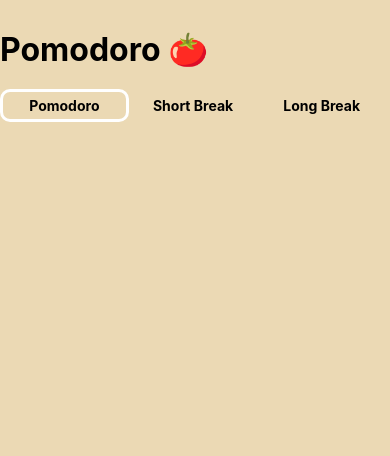
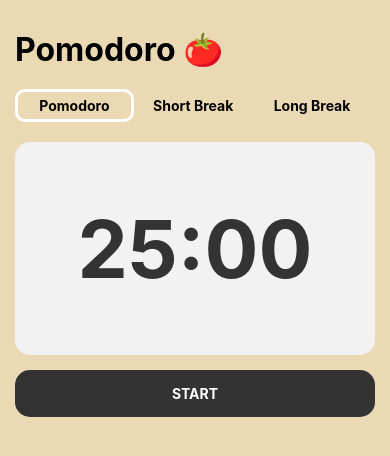
Before and after one commit to CosmeNicolas/PomodorReactNative, a React Native app: screen / in a window 390 px wide. Shown: the top 456 px of the page. Built offline with nearby package versions, Linux system fonts and the light colour scheme.

Commit message:
agregue un boton para iniciar y detener el reloj, agregando estilos

```diff
--- a/App.js
+++ b/App.js
@@ -1,5 +1,5 @@
 import { StatusBar } from 'expo-status-bar';
-import { StyleSheet, Text, View, SafeAreaView, Platform } from 'react-native';
+import { StyleSheet, Text, View, SafeAreaView, Platform, TouchableOpacity } from 'react-native';
 import { useState } from 'react';
 import Header from './src/components/Header';
 import Tiempo from './src/components/Tiempo';
@@ -10,20 +10,35 @@ export default function App() {
   const [reloj, setReloj] = useState(false);
   const [tiempo, setTiempo] = useState(25*60);
   const [tiempoTranscurrido, setTiempotranscurrido] = useState('POMO'|'SHORT'|'BREAK');
+  const [activo, setActivo]=useState(false)
 
-
+  const handleStartStop = ()=>{
+    setActivo(!activo)
+  }
 
   return (
     <SafeAreaView style={[styles.container,{backgroundColor: colores[tiempoTranscurrido]}]}>
-    <View style={{paddingTop: Platform.OS === "android" && 30 }} >
+    <View
+     style={
+      {
+        flex:1,
+        paddingHorizontal: 15,
+        paddingTop: Platform.OS === "android" && 30,
+       }}
+       >
       <Text style={styles.text}>Pomodoro 🍅</Text>
       <Header
       tiempoTranscurrido={tiempoTranscurrido}
       setTiempo={setTiempo}
       setTiempotranscurrido={setTiempotranscurrido} />
-      <StatusBar style="auto" />
-      <Tiempo/>
+      <Tiempo tiempo={tiempo} />
+      <TouchableOpacity onPress={handleStartStop} style={styles.button}>
+        <Text style={{color: "white", fontWeight: "bold"}}>
+          {activo ? "STOP": "START"}
+        </Text>
+      </TouchableOpacity>
     </View>
+    <StatusBar style="auto" />
     </SafeAreaView>
   );
 }
@@ -38,4 +53,11 @@ const styles = StyleSheet.create({
     fontWeight: 'bold',
     marginTop: 30
   },
+  button: {
+    backgroundColor: "#333333",
+    alignItems: "center",
+    padding: 15,
+    marginTop: 15,
+    borderRadius: 15,
+  }
 });
--- a/src/components/Tiempo.jsx
+++ b/src/components/Tiempo.jsx
@@ -2,9 +2,12 @@ import { View, Text, StyleSheet} from "react-native"
 
 
 const Tiempo = ({tiempo}) => {
+  const formatearTiempo = `${Math.floor(tiempo / 60).toString().padStart(2, "0")}:${(tiempo % 60).toString().padStart(2, "0")
+}`
+
   return (
     <View style={styles.container}>
-      <Text>{tiempo}</Text>
+      <Text style={styles.time} >{formatearTiempo}</Text>
     </View>
   )
 }
@@ -12,6 +15,16 @@ const Tiempo = ({tiempo}) => {
 const styles = StyleSheet.create({
   container: {
     backgroundColor: "#F2F2F2",
+    justifyContent: "center",
+    padding: 15,
+    borderRadius: 15,
+    flex: 0.3,
+  },
+  time: {
+    fontSize: 80,
+    fontWeight: "bold",
+    textAlign: "center",
+    color: "#333333",
   }
 })
 
```
